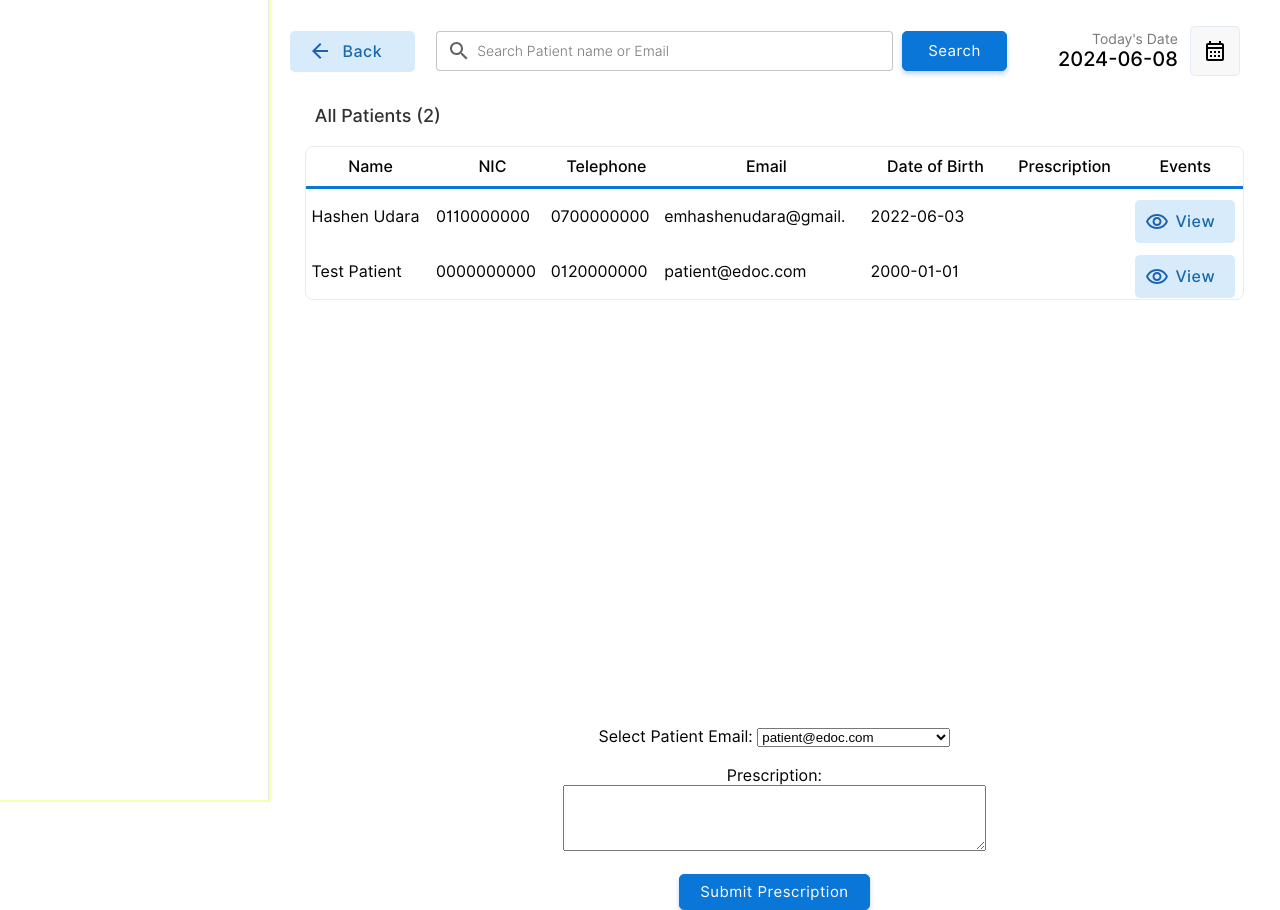
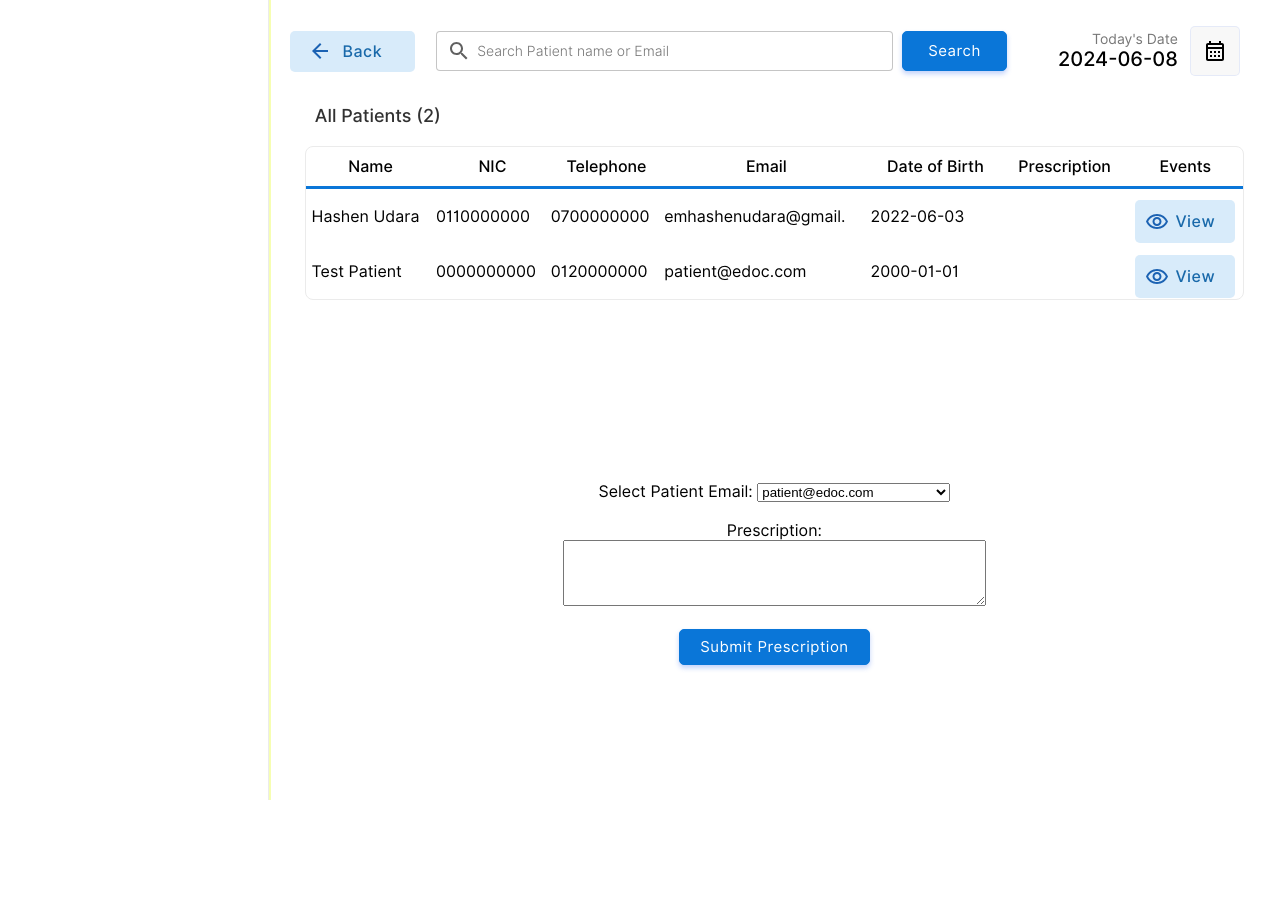
Before and after one commit to hmChirag/hack4hearts, a PHP site: page /admin/patient.php in a window 1280 px wide. After the commit the page ends 800 px from the top, so only its background shows below. Run offline with PHP 8.4, Linux system fonts and the light colour scheme; a user stored in the database is signed in; data comes from the database, SQL or seed files in the repository.

Commit message:
Update patient.php

```diff
--- a/admin/patient.php
+++ b/admin/patient.php
@@ -135,7 +135,7 @@ if ($_SERVER["REQUEST_METHOD"] == "POST" && isset($_POST['submit_prescription'])
                 <tr>
                    <td colspan="4">
                        <center>
-                        <div class="abc scroll">
+                        <div class="abc scroll" style="height: 335px;">
                         <table width="93%" class="sub-table scrolldown" style="border-spacing:0;">
                         <thead>
                         <tr>
@@ -201,7 +201,7 @@ if ($_SERVER["REQUEST_METHOD"] == "POST" && isset($_POST['submit_prescription'])
             </table>
 
             <!-- Form to send prescription -->
-            <div style="margin-top: 30px; text-align: center;">
+            <div style="text-align: center;">
                 <form action="" method="post">
                     <label for="patient_email">Select Patient Email:</label>
                     <select name="patient_email" id="patient_email" required>
```
